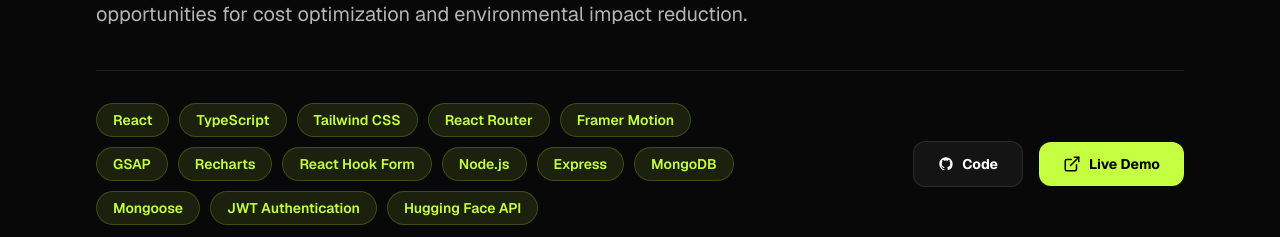
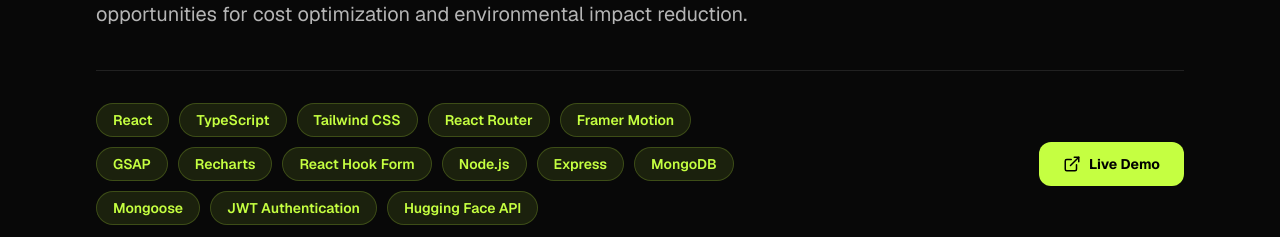
Before and after one commit to muneeraup/Portfolio, a Next.js app: page /projects/proqure in a window 1280 px wide. Shown: the part 563-800 px from the top of the page. Built offline with nearby package versions, Linux system fonts and the light colour scheme.

Commit message:
Update portfolio

```diff
--- a/src/components/ProjectDetail.tsx
+++ b/src/components/ProjectDetail.tsx
@@ -7,11 +7,9 @@ import {
   ArrowLeft,
   CircleCheck,
   ExternalLink,
-  Lock,
   X,
 } from "lucide-react";
 import type { Project } from "@/data/projects";
-import { GitHubIcon } from "@/components/SocialIcons";
 
 type ProjectDetailProps = {
   project: Project;
@@ -75,28 +73,8 @@ export default function ProjectDetail({ project }: ProjectDetailProps) {
               ))}
             </div>
 
-            <div className="flex shrink-0 items-center gap-4">
-              {project.privateRepo ? (
-                <div
-                  className="flex cursor-not-allowed items-center gap-2 rounded-xl border border-white/10 bg-white/5 px-6 py-3 text-sm font-bold text-white/50"
-                  title="Git repo is private"
-                >
-                  <Lock className="h-4 w-4" />
-                  Private Repo
-                </div>
-              ) : project.repoUrl ? (
-                <a
-                  href={project.repoUrl}
-                  target="_blank"
-                  rel="noopener noreferrer"
-                  className="flex items-center gap-2 rounded-xl border border-white/10 bg-white/5 px-6 py-3 text-sm font-bold text-white transition-all hover:border-accent/50 hover:bg-accent/10"
-                >
-                  <GitHubIcon className="h-4 w-4" />
-                  Code
-                </a>
-              ) : null}
-
-              {project.liveUrl && (
+            {project.liveUrl && (
+              <div className="flex shrink-0 items-center gap-4">
                 <a
                   href={project.liveUrl}
                   target="_blank"
@@ -106,8 +84,8 @@ export default function ProjectDetail({ project }: ProjectDetailProps) {
                   <ExternalLink className="h-[18px] w-[18px]" />
                   Live Demo
                 </a>
-              )}
-            </div>
+              </div>
+            )}
           </div>
         </div>
 
--- a/src/data/projects.ts
+++ b/src/data/projects.ts
@@ -9,8 +9,6 @@ export type Project = {
   features: string[];
   gallery: string[];
   liveUrl?: string;
-  repoUrl?: string;
-  privateRepo?: boolean;
 };
 
 export const projects: Project[] = [
@@ -55,8 +53,6 @@ export const projects: Project[] = [
       "/projects/proqure-4.png",
     ],
     liveUrl: "https://proqure.vercel.app/",
-    repoUrl:
-      "https://github.com/talesofcarter/mern-final-project-talesofcarter",
   },
   {
     slug: "zidallie",
@@ -90,7 +86,6 @@ export const projects: Project[] = [
       "/projects/zidallie-modal.png",
     ],
     liveUrl: "https://www.zidallie.co.ke/",
-    privateRepo: true,
   },
   {
     slug: "robofarm",
@@ -131,7 +126,6 @@ export const projects: Project[] = [
       "/projects/robofarm-5.png",
     ],
     liveUrl: "https://robofarm.vercel.app/",
-    repoUrl: "https://github.com/talesofcarter/robofarm",
   },
 ];
 
```
